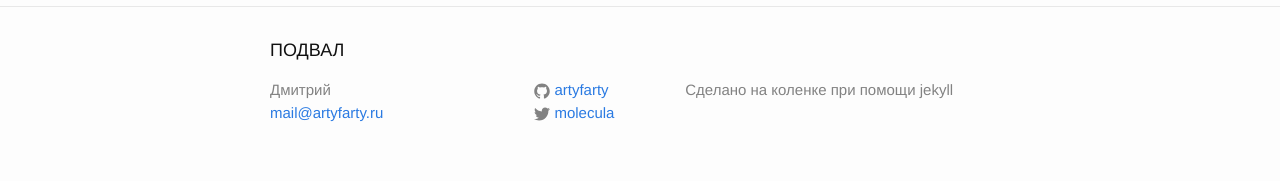
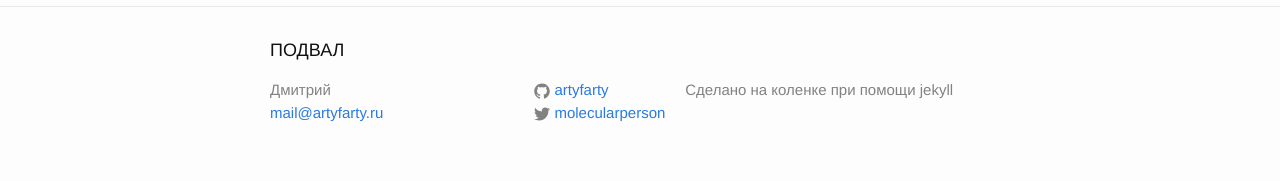
Before and after one commit to artyfarty/artyfartyio.github.io, a Jekyll site: the page built from projects.md, in a window 1280 px wide. Shown: the part 755-936 px from the top of the page. Built offline with Jekyll 4.4.1, drawn with Linux system fonts in a browser that asks for light colours.

Commit message:
Update _config.yml

```diff
--- a/_config.yml
+++ b/_config.yml
@@ -4,7 +4,7 @@ email: mail@artyfarty.ru
 description:  Домашняя страница artyfarty
 baseurl: "" # the subpath of your site, e.g. /blog/
 url: "http://artyfarty.ru" # the base hostname & protocol for your site
-twitter_username: molecula
+twitter_username: molecularperson
 github_username:  artyfarty
 
 # Build settings
```
